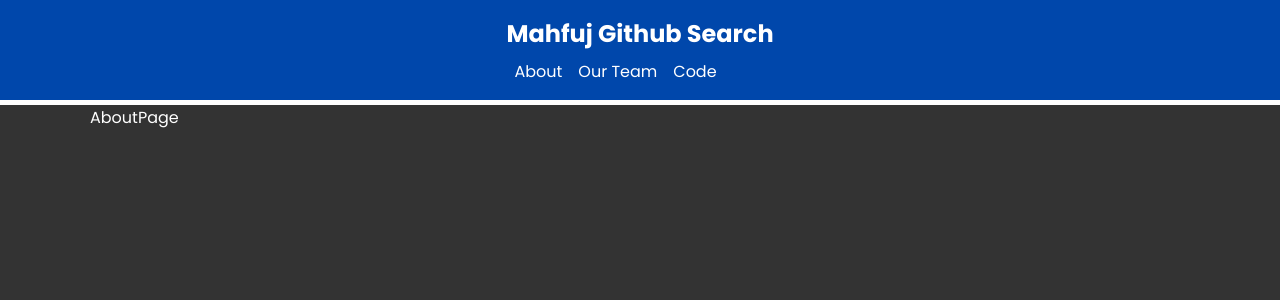
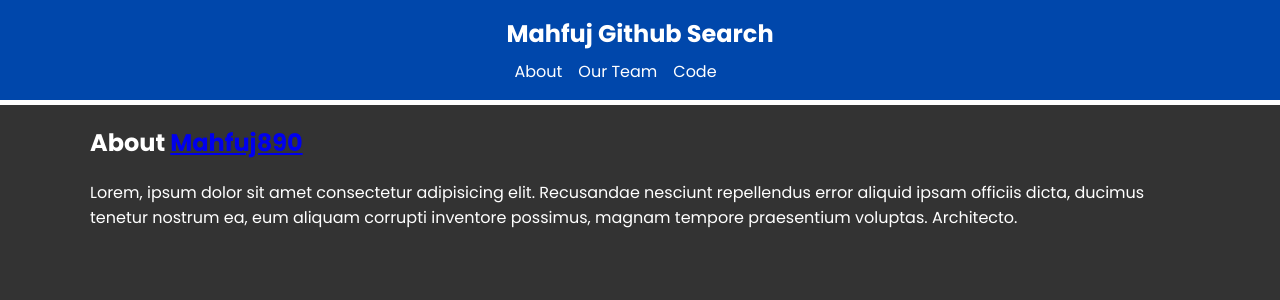
Before and after one commit to mahfuj890/github-repo-search-next-js, a Next.js app: page /about in a window 1280 px wide. Shown: the top 300 px of the page. Built offline with nearby package versions, Linux system fonts and the light colour scheme.

Commit message:
team about page

```diff
--- a/src/app/about/page.jsx
+++ b/src/app/about/page.jsx
@@ -1,9 +1,22 @@
-import React from 'react'
+import React from "react";
 
 function AboutPage() {
   return (
-    <div>AboutPage</div>
-  )
+    <div>
+      <h2>
+        About{" "}
+        <a href="https://github.com/mahfuj890" target="_blank">
+          Mahfuj890
+        </a>
+      </h2>
+      <p>
+        Lorem, ipsum dolor sit amet consectetur adipisicing elit. Recusandae
+        nesciunt repellendus error aliquid ipsam officiis dicta, ducimus tenetur
+        nostrum ea, eum aliquam corrupti inventore possimus, magnam tempore
+        praesentium voluptas. Architecto.
+      </p>
+    </div>
+  );
 }
 
-export default AboutPage
+export default AboutPage;
--- a/src/components/RepoDir.jsx
+++ b/src/components/RepoDir.jsx
@@ -18,7 +18,7 @@ async function fetchRepoContents(name) {
 async function RepoDir({ name }) {
   const contents = await fetchRepoContents(name);
   const dirs = contents.filter((content) => content.type === "dir");
-  console.log("🚀 ~ file: RepoDir.jsx:21 ~ RepoDir ~ dirs:", dirs);
+
   return (
     <>
       <h3>Directories</h3>
```
Also changed, not shown: src/app/about/team/page.jsx (+9 -1 lines).
